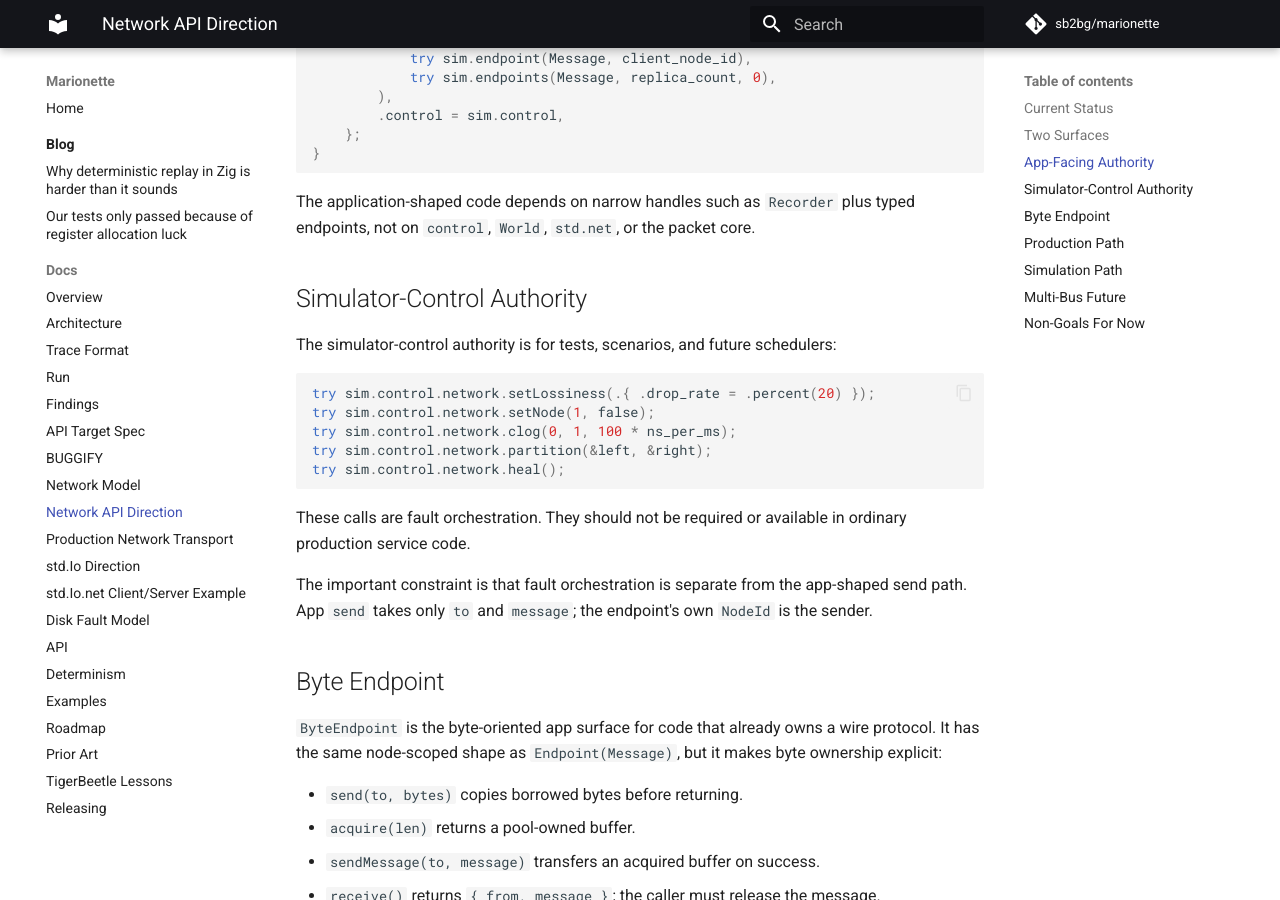
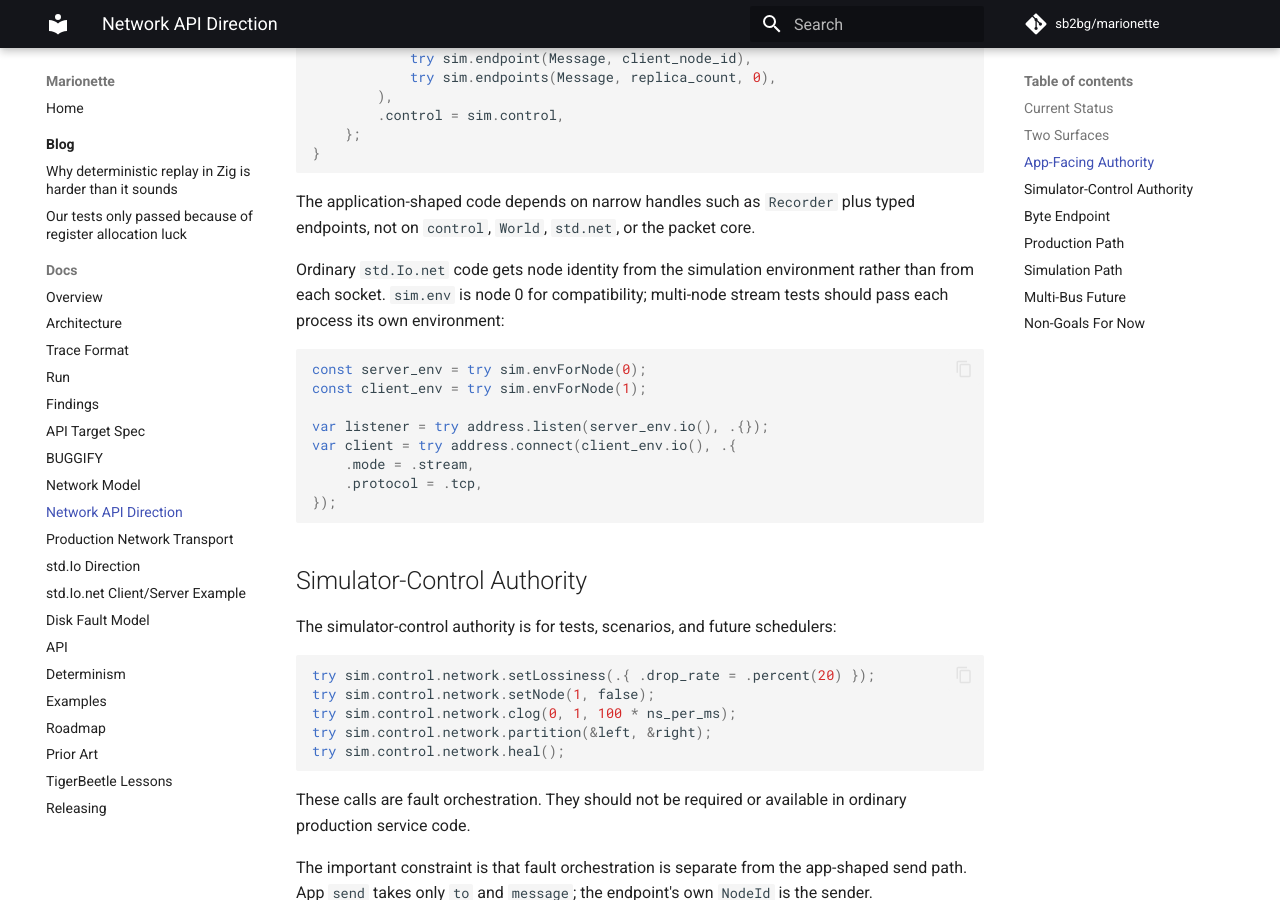
Before and after one commit to sb2bg/marionette, an MkDocs documentation site: the page built from docs/network-api.md, in a window 1280 px wide and 900 px high, scrolled down 1912 px. Built offline with MkDocs 1.6.1 and Material for MkDocs 9.7.7, drawn with Linux system fonts in a browser that asks for light colours; comment, search, counter and statistics services are not loaded.

Commit message:
Document process-scoped std.Io networking

````diff
--- a/docs/network-api.md
+++ b/docs/network-api.md
@@ -92,6 +92,21 @@ fn init(world: *mar.World) !Harness {
 
 The application-shaped code depends on narrow handles such as `Recorder` plus
 typed endpoints, not on `control`, `World`, `std.net`, or the packet core.
+
+Ordinary `std.Io.net` code gets node identity from the simulation environment
+rather than from each socket. `sim.env` is node 0 for compatibility; multi-node
+stream tests should pass each process its own environment:
+
+```zig
+const server_env = try sim.envForNode(0);
+const client_env = try sim.envForNode(1);
+
+var listener = try address.listen(server_env.io(), .{});
+var client = try address.connect(client_env.io(), .{
+    .mode = .stream,
+    .protocol = .tcp,
+});
+```
 
 ## Simulator-Control Authority
 
````
Also changed, not shown: README.md (+7 -4 lines), TODO.md (+12 -8 lines), docs/std-io-direction.md (+4 -0 lines).
